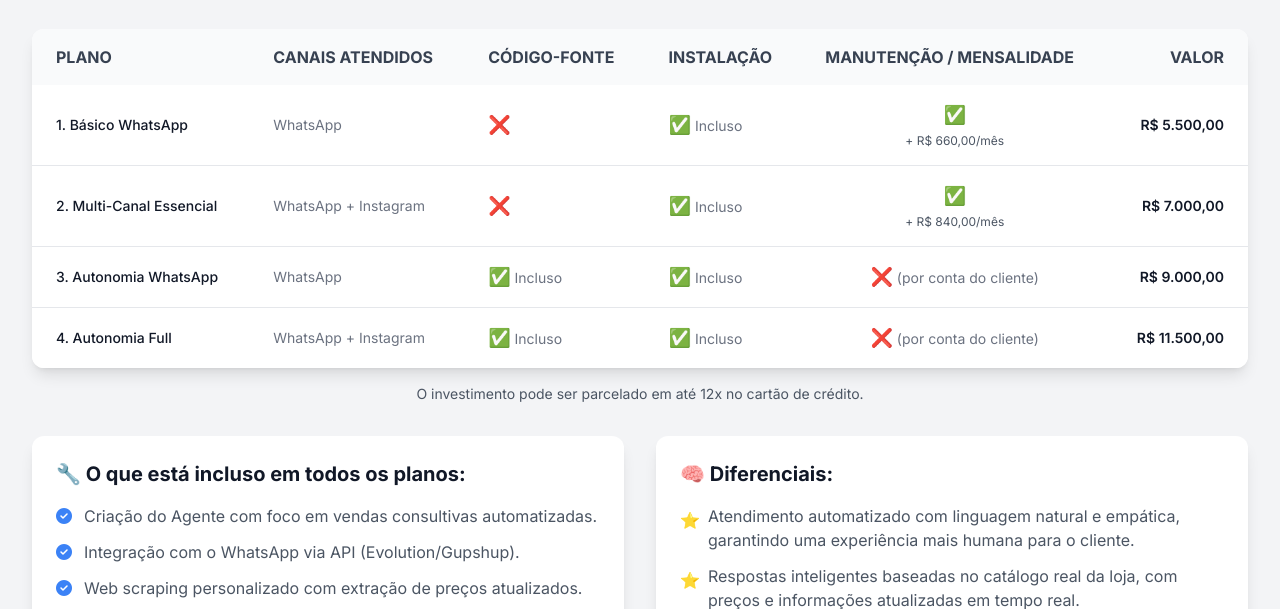
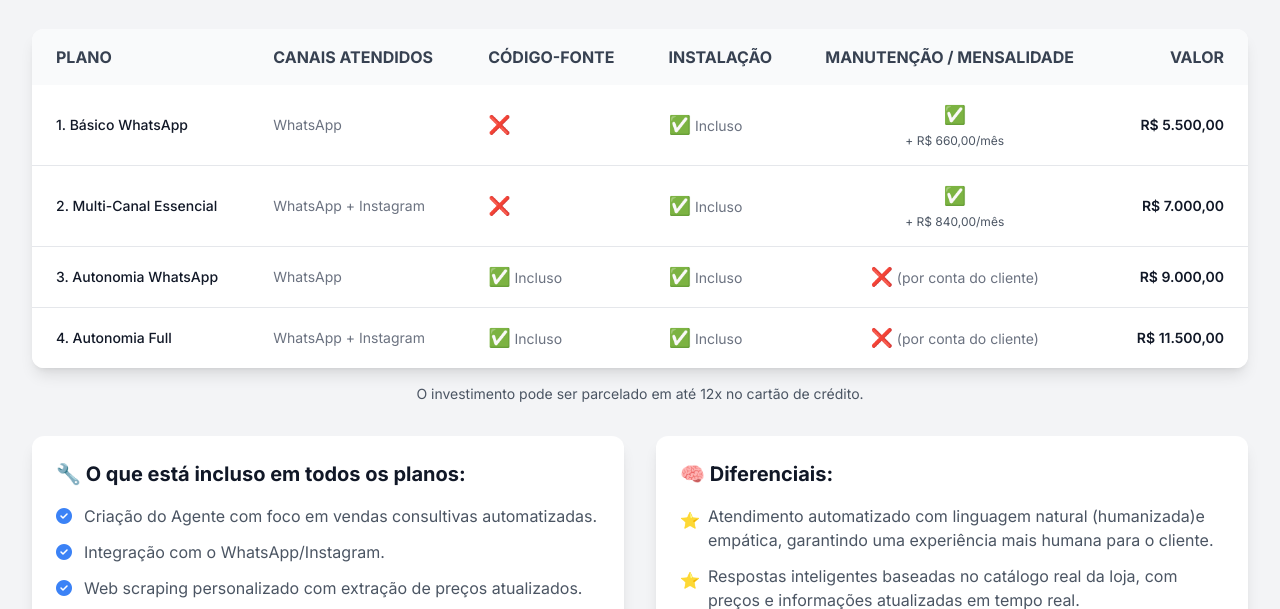
Before and after one commit to lucenajj/orcamento-ecommerce, a website: page index.html in a window 1280 px wide. Shown: the part 168-777 px from the top of the page. Drawn offline with nearby package versions, Linux system fonts and the light colour scheme.

Commit message:
Atualizado o que esta incluso

```diff
--- a/index.html
+++ b/index.html
@@ -123,7 +123,7 @@
                             <h3 class="text-xl font-bold text-gray-900 mb-4">🔧 O que está incluso em todos os planos:</h3>
                             <ul class="space-y-3 text-gray-600">
                                 <li class="flex items-start"><i class="fas fa-check-circle text-blue-500 mt-1 mr-3"></i><span>Criação do Agente com foco em vendas consultivas automatizadas.</span></li>
-                                <li class="flex items-start"><i class="fas fa-check-circle text-blue-500 mt-1 mr-3"></i><span>Integração com o WhatsApp via API (Evolution/Gupshup).</span></li>
+                                <li class="flex items-start"><i class="fas fa-check-circle text-blue-500 mt-1 mr-3"></i><span>Integração com o WhatsApp/Instagram.</span></li>
                                 <li class="flex items-start"><i class="fas fa-check-circle text-blue-500 mt-1 mr-3"></i><span>Web scraping personalizado com extração de preços atualizados.</span></li>
                                 <li class="flex items-start"><i class="fas fa-check-circle text-blue-500 mt-1 mr-3"></i><span>Treinamento inicial de IA com base no catálogo e FAQs.</span></li>
                                 <li class="flex items-start"><i class="fas fa-check-circle text-blue-500 mt-1 mr-3"></i><span>Interface amigável para atualização do modelo.</span></li>
@@ -134,7 +134,7 @@
                         <div class="bg-white p-6 rounded-xl shadow-lg">
                             <h3 class="text-xl font-bold text-gray-900 mb-4">🧠 Diferenciais:</h3>
                             <ul class="space-y-3 text-gray-600">
-                                <li class="flex items-start"><span class="mr-2 mt-1">⭐</span><span>Atendimento automatizado com linguagem natural e empática, garantindo uma experiência mais humana para o cliente.</span></li>
+                                <li class="flex items-start"><span class="mr-2 mt-1">⭐</span><span>Atendimento automatizado com linguagem natural (humanizada)e empática, garantindo uma experiência mais humana para o cliente.</span></li>
                                 <li class="flex items-start"><span class="mr-2 mt-1">⭐</span><span>Respostas inteligentes baseadas no catálogo real da loja, com preços e informações atualizadas em tempo real.</span></li>
                                 <li class="flex items-start"><span class="mr-2 mt-1">⭐</span><span>Redução de carga operacional no atendimento, permitindo que a equipe foque em vendas mais complexas ou estratégicas.</span></li>
                                 <li class="flex items-start"><span class="mr-2 mt-1">⭐</span><span>Orientado para ROI direto com foco em conversão de visitantes.</span></li>
```
